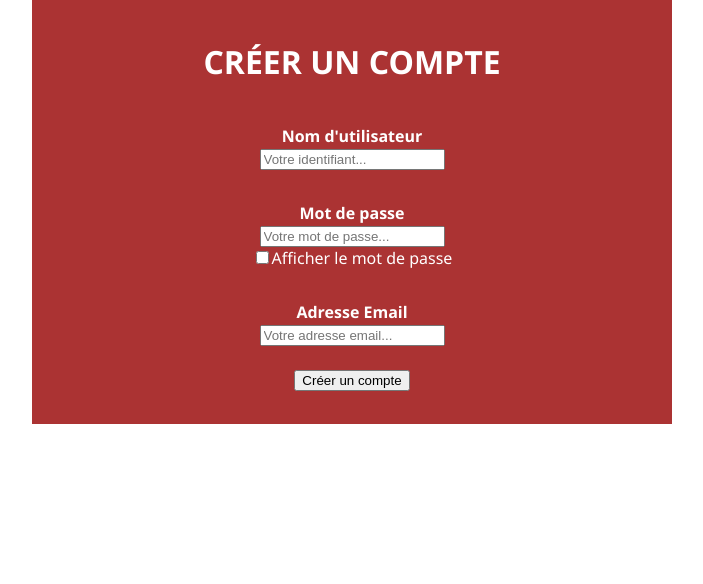
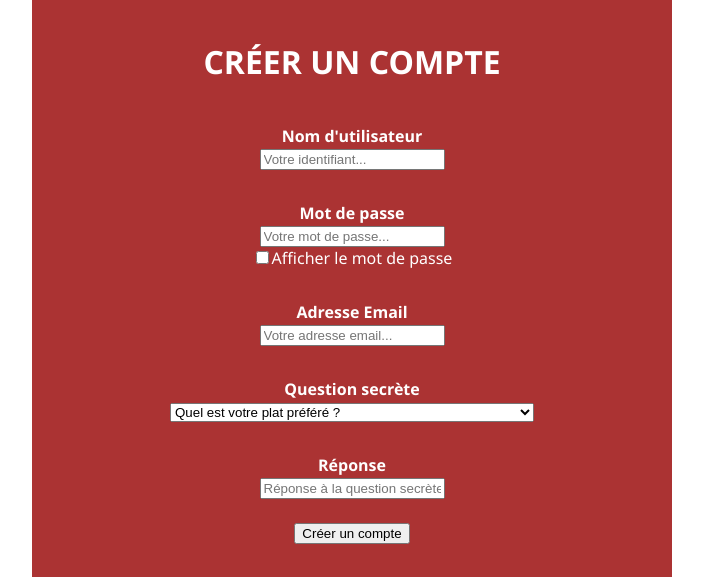
Before and after one commit to ClrGe/GBAF, a PHP site: page /inscription.php in a window 1280 px wide. Shown: the part 216-800 px from the top of the page, without its empty margins (288-991 px from the left). Run offline with PHP 8.4, Linux system fonts and the light colour scheme.

Commit message:
form inscription php

```diff
--- a/inscription.php
+++ b/inscription.php
@@ -9,7 +9,49 @@
         <header>
             <img src="img/logo.png" alt="GBAF">
         </header>
-        <div id="connexion">
+
+        <?php
+            try
+            {
+                $bdd = new PDO('mysql:host=localhost;dbname=extranetGBAF;charset=utf8', 'root', '');
+            }
+            catch(Exception $e)
+            {
+                    die('Erreur : '.$e->getMessage());
+            }
+            if(isset($_POST['username'], $_POST['password'], $_POST['email'], $_POST['question'], $_POST['reponse']))
+            {
+                if(empty($_POST['username'])){
+                    echo "Veuillez renseigner votre nom d'utilisateur";
+                }
+                elseif(strlen($_POST['pseudo'])>20){
+                    echo "Votre nom d'utilisateur ne doit pas dépasser 20 caractères";
+                }
+                elseif(mysqli_num_rows(mysqli_query($mysqli, "SELECT * FROM membres WHERE username='".$_POST['username']."'"))==1){
+                    echo "Ce nom d'utilisateur existe déjà";
+                }
+                elseif(empty($_POST['password'])){
+                    echo "Veuillez renseigner votre mot de passe";
+                }
+                elseif(strlen($_POST['password'])>40){
+                    echo "Votre mot de passe est trop long";
+                }
+                elseif(strlen($_POST['password'])<6){
+                    echo "Votre mot de passe doit comporter au moins 6 caractères";
+                }
+                elseif(empty($_POST['email'])){
+                    echo "Veuillez renseigner votre adresse e-mail";
+                }
+                elseif(empty($_POST['reponse'])){
+                    echo "Veuillez répondre à la question secrète";
+                }
+                else{
+                    $bdd->exec("INSERT INTO user(username, password, email, question, reponse) VALUES('".$_POST["username"]."', '".$_POST["password"]."', '".$_POST["email"]."', '".$_POST["question"]."', '".$_POST["reponse"]."')");
+                    }
+            }
+        ?>
+
+        <div id="connexion" class="space">
             <form class="formConnexion" action="inscription.php" method="post">
                 <h1 class="white">CRÉER UN COMPTE</h1>
                 <div class="champs">
@@ -24,6 +66,19 @@
                 <div class="champs">
                     <label><b>Adresse Email</b><br /></label>
                     <input type="text" placeholder="Votre adresse email..." name="email" required><br />
+                </div>
+                <div class="champs">
+                    <label><b>Question secrète</b><br /></label>
+                    <select name="question">
+                        <option>Quel est votre plat préféré ?</option>
+                        <option>Comment s'appelait votre premier animal de compagnie ?</option>
+                        <option>Quelle est votre destination de voyage de rêve ?</option>
+                        <option>Dans quelle ville votre père est-il né ?</option>
+                    </select>
+                </div>
+                <div class="champs">
+                    <label><b>Réponse</b><br /></label>
+                    <input type="text" placeholder="Réponse à la question secrète..." name="reponse" required><br />
                     <br /><a class="inscription" href="redirection.php"><input type="submit" id='submit' value='Créer un compte' ><br /></a>
                 </div>
             </form>
```
